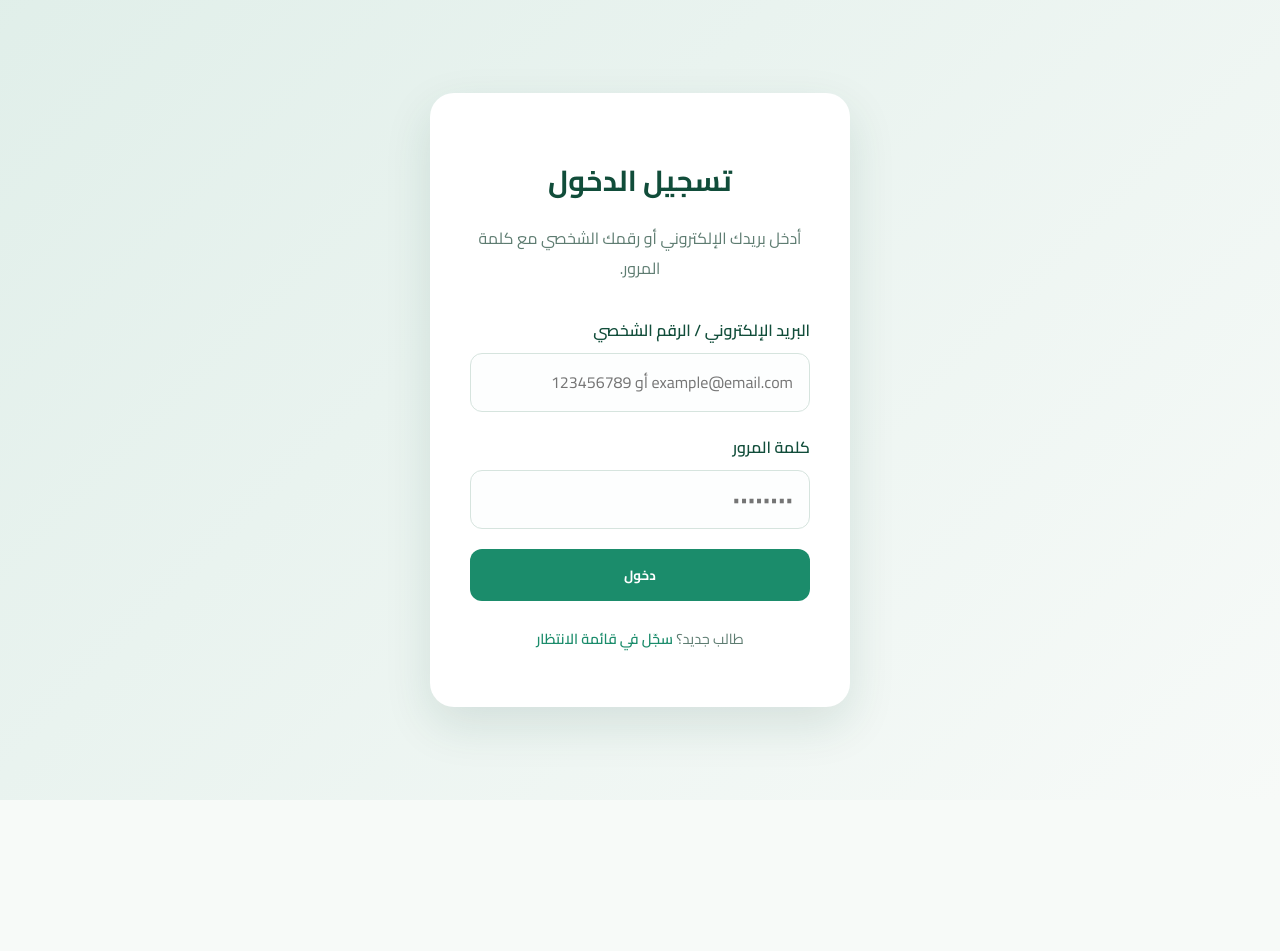
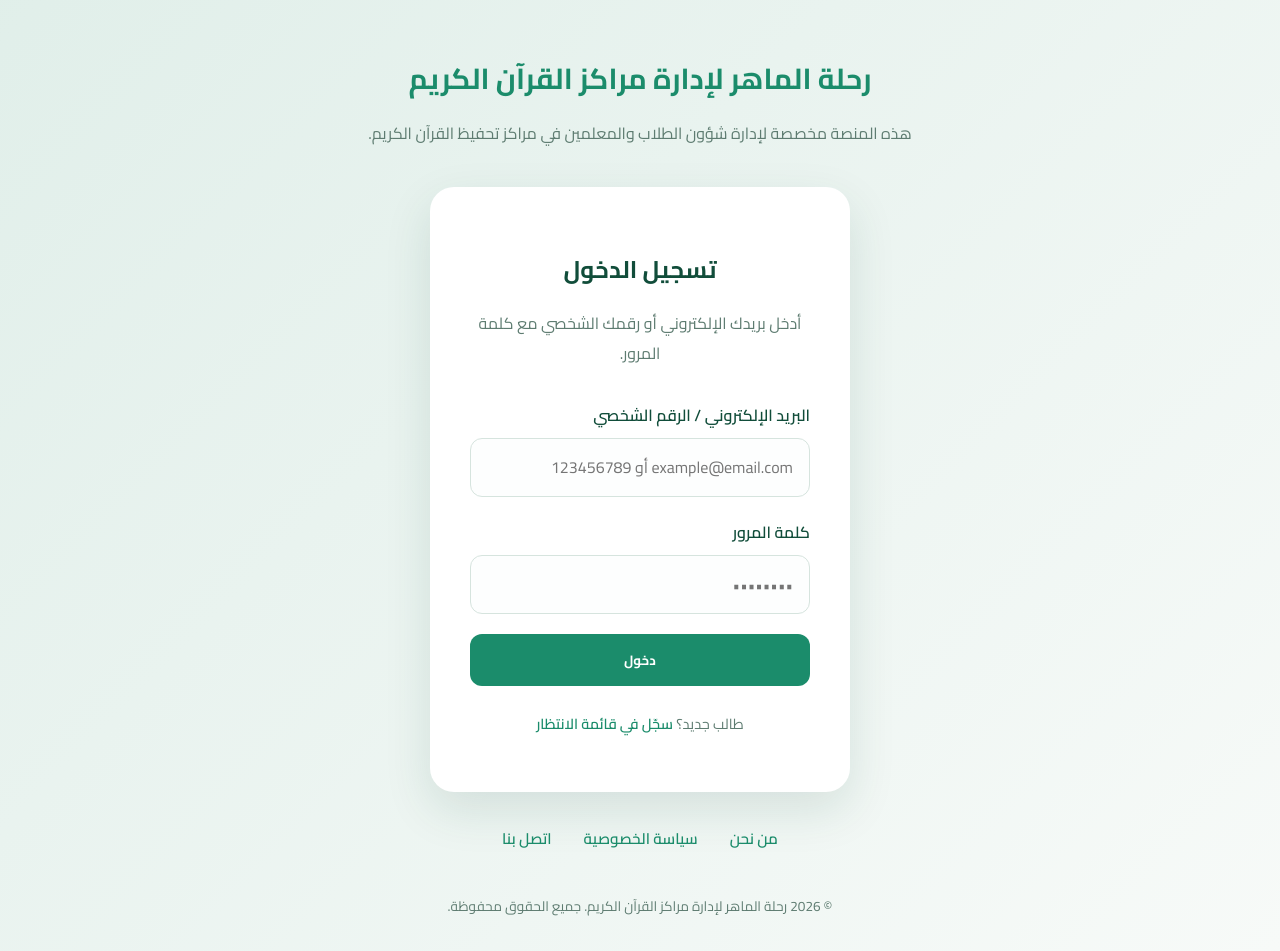
Before and after one commit to MohdKhalil98/quran-center, a React (Create React App) app: page /login in a window 1280 px wide. Before the commit the page ends 800 px from the top, so only its background shows below. Built offline with nearby package versions, Linux system fonts and the light colour scheme; no server answers.

Commit message:
تحسين صفحة تسجيل الدخول: إضافة عنوان رئيسي ونص تعريفي وروابط وفوتر قانوني

```diff
--- a/src/App.css
+++ b/src/App.css
@@ -439,11 +439,58 @@
 .login-page {
   min-height: 100vh;
   display: flex;
+  flex-direction: column;
   align-items: center;
   justify-content: center;
   background: linear-gradient(135deg, rgba(27, 140, 107, 0.1), #f7faf8);
   padding: 2rem;
   box-sizing: border-box;
+  gap: 1.5rem;
+}
+
+.login-page__header {
+  text-align: center;
+  max-width: 600px;
+}
+
+.login-page__title {
+  font-size: 1.8rem;
+  color: var(--color-primary);
+  margin-bottom: 0.75rem;
+  font-weight: 700;
+}
+
+.login-page__description {
+  color: var(--color-text-muted);
+  font-size: 1rem;
+  line-height: 1.6;
+}
+
+.login-page__links {
+  display: flex;
+  gap: 2rem;
+  margin-top: 0.5rem;
+}
+
+.login-page__links a {
+  color: var(--color-primary);
+  text-decoration: none;
+  font-weight: 600;
+  font-size: 0.95rem;
+  transition: color 0.2s ease;
+}
+
+.login-page__links a:hover {
+  color: #15785a;
+  text-decoration: underline;
+}
+
+.login-page__footer {
+  color: var(--color-text-muted);
+  font-size: 0.85rem;
+  text-align: center;
+  margin-top: auto;
+  padding-top: 1rem;
 }
 
 .login-card {
@@ -455,8 +502,8 @@
   text-align: center;
 }
 
-.login-card h1 {
-  font-size: 1.8rem;
+.login-card h2 {
+  font-size: 1.5rem;
   color: var(--color-text-strong);
   margin-bottom: 0.5rem;
 }
--- a/src/pages/Login.tsx
+++ b/src/pages/Login.tsx
@@ -86,8 +86,15 @@ const Login = () => {
 
   return (
     <div className="login-page">
+      <div className="login-page__header">
+        <h1 className="login-page__title">رحلة الماهر لإدارة مراكز القرآن الكريم</h1>
+        <p className="login-page__description">
+          هذه المنصة مخصصة لإدارة شؤون الطلاب والمعلمين في مراكز تحفيظ القرآن الكريم.
+        </p>
+      </div>
+
       <div className="login-card">
-        <h1>تسجيل الدخول</h1>
+        <h2>تسجيل الدخول</h2>
         <p className="login-card__subtitle">
           أدخل بريدك الإلكتروني أو رقمك الشخصي مع كلمة المرور.
         </p>
@@ -121,6 +128,16 @@ const Login = () => {
           طالب جديد؟ <Link to="/register">سجّل في قائمة الانتظار</Link>
         </p>
       </div>
+
+      <nav className="login-page__links">
+        <a href="#">من نحن</a>
+        <a href="#">سياسة الخصوصية</a>
+        <a href="#">اتصل بنا</a>
+      </nav>
+
+      <footer className="login-page__footer">
+        © 2026 رحلة الماهر لإدارة مراكز القرآن الكريم. جميع الحقوق محفوظة.
+      </footer>
     </div>
   );
 };
```
